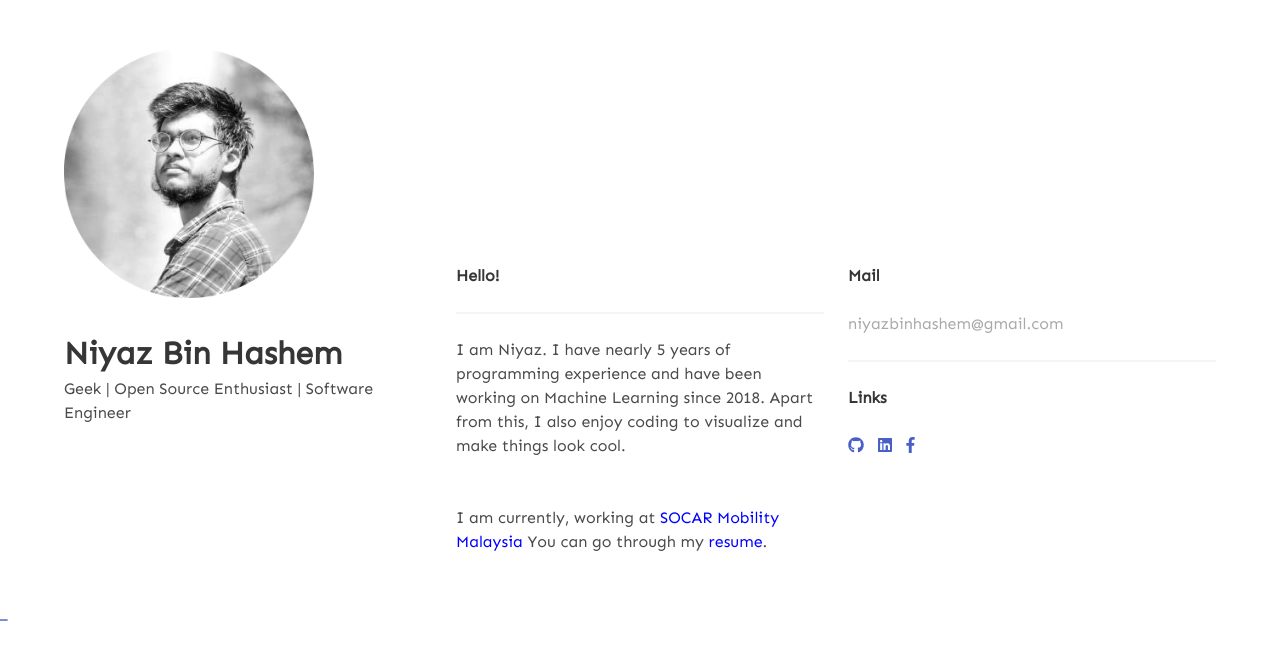
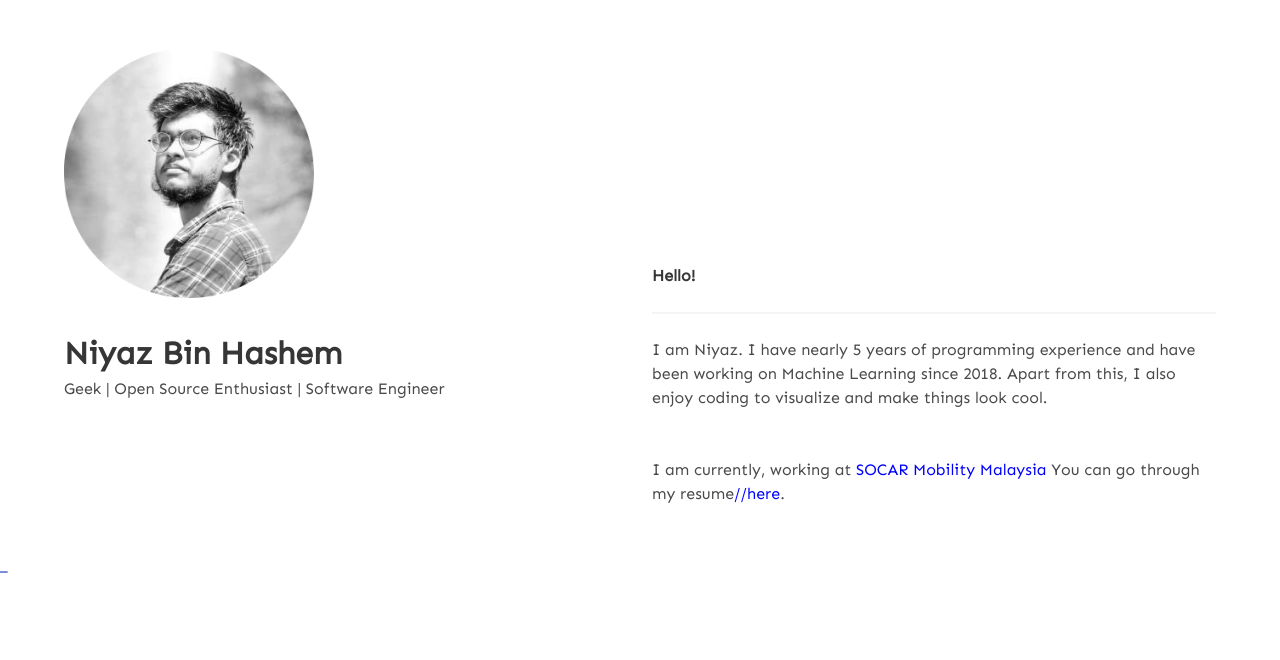
Before and after one commit to niyazed/niyazed.github.io, a plain HTML site: page index.html in a window 1280 px wide. Drawn offline with nearby package versions, Linux system fonts and the light colour scheme; a web font is replaced by a local one.

Commit message:
Update index.html

```diff
--- a/index.html
+++ b/index.html
@@ -33,7 +33,7 @@
                 since 2018. Apart from this, I also enjoy coding to visualize and make things look cool.
                 <br><br><br>
                 I am currently, working at <a style="color: blue;" href="https://socar.my/">SOCAR Mobility Malaysia</a>
-                You can go through my <a style="color: blue;" href="https://drive.google.com/file/d/1-AhCmFpzErXYCofbnziEI4Td33etTZAw/view?usp=sharing">resume</a>.
+                You can go through my resume<a style="color: blue;" href="https://github.com/niyazed/niyazed.github.io/blob/master/niyaz_bin_hashem_resume.pdf">//here</a>.
               </div>
 
 <!--             <div class="column">
@@ -63,16 +63,16 @@
               </ul>
             </div> -->
 
-            <div class="column">
+<!--             <div class="column">
                 <br><br><br><br><br><br><br><br><br>
               <h1 style="font-family: 'Sen', sans-serif;"><strong>Mail</strong></h1>
               <br>
               <a style="color: darkgray;" href = "mailto: niyaz.hashem@gmail.com">niyazbinhashem@gmail.com</a>
               <hr>
-<!--               <h1 style="font-family: 'Sen', sans-serif;"><strong>Phone</strong></h1>
+              <h1 style="font-family: 'Sen', sans-serif;"><strong>Phone</strong></h1>
               <br>
               <p style="color: darkgray;">+880-1840905553</p>
-              <hr> -->
+              <hr>
               <h1 style="font-family: 'Sen', sans-serif;"><strong>Links</strong></h1>
               <br>
               <a href="https://github.com/niyazed"><i class="fab fa-github"></i></a>
@@ -81,8 +81,8 @@
                &nbsp;
                <a href="https://facebook.com/niyazed"><i class="fab fa-facebook-f"></i></a>
                &nbsp;
+            </div> -->
 
-            </div>
           </div>
     </div>
   </section>
```
